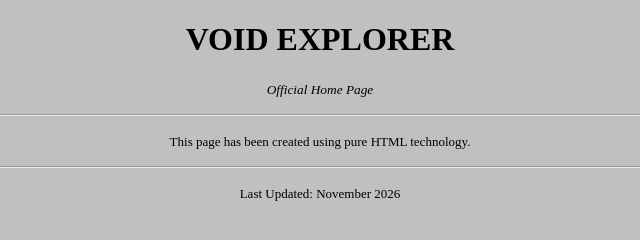
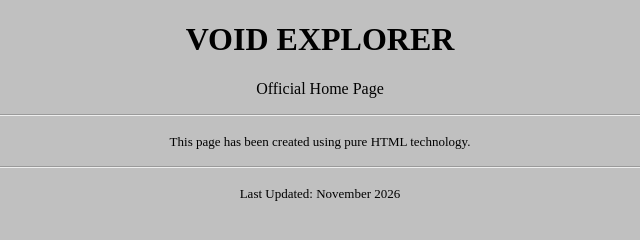
Before and after one commit to vxpl-org/vxpl, a plain HTML site: page index.html in a window 1280 px wide. Shown: the full height of the page, 320-960 px from the left. Drawn offline with Linux system fonts and the light colour scheme.

Commit message:
Update index.html

```diff
--- a/index.html
+++ b/index.html
@@ -8,7 +8,7 @@
 <body bgcolor="#C0C0C0" text="#000000" link="#0000FF" vlink="#800080">
   <center>
     <h1>VOID EXPLORER</h1>
-    <p><small><i>Official Home Page</i></small></p>
+    <p><font size="3">Official Home Page</font></p>
     <hr>
     <p><font size="2">This page has been created using pure HTML technology.</font></p>
     <hr>
```
